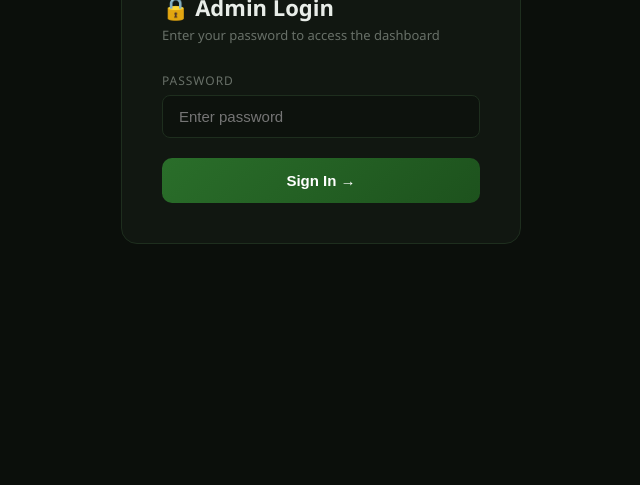
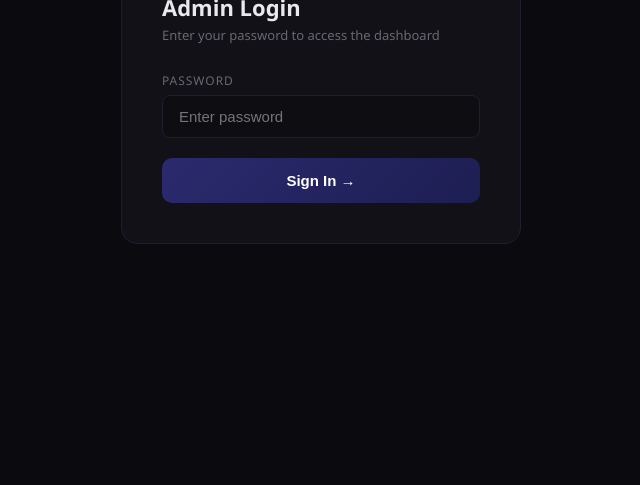
Before and after one commit to bash822/jsego-global, a website: page admin-login.html in a window 1280 px wide. Shown: the part 315-800 px from the top of the page, without its empty margins (319-959 px from the left). Drawn offline with Linux system fonts and the light colour scheme.

Commit message:
update css styles

```diff
--- a/admin-login.html
+++ b/admin-login.html
@@ -8,7 +8,7 @@
   <style>
     * { margin: 0; padding: 0; box-sizing: border-box; }
     body {
-      background: #0b0f0b;
+      background: #0b0b0f;
       font-family: 'Segoe UI', Arial, sans-serif;
       display: flex;
       justify-content: center;
@@ -16,8 +16,8 @@
       min-height: 100vh;
     }
     .box {
-      background: #111711;
-      border: 1px solid #1e2e1e;
+      background: #111117;
+      border: 1px solid #1e1e2e;
       border-radius: 16px;
       padding: 40px;
       width: 100%;
@@ -32,17 +32,17 @@
       margin-bottom: 8px;
     }
     h1 {
-      color: #e8ede8;
+      color: #e8e8ed;
       font-size: 22px;
       margin-bottom: 4px;
     }
     p {
-      color: #687068;
+      color: #686970;
       font-size: 13px;
       margin-bottom: 28px;
     }
     label {
-      color: #687068;
+      color: #686970;
       font-size: 12px;
       text-transform: uppercase;
       letter-spacing: 0.08em;
@@ -51,8 +51,8 @@
     }
     input {
       width: 100%;
-      background: #0d120d;
-      border: 1px solid #1e2e1e;
+      background: #0d0d12;
+      border: 1px solid #1e1f2e;
       border-radius: 8px;
       padding: 12px 16px;
       color: #e8ede8;
@@ -63,7 +63,7 @@
     input:focus { border-color: #c9a84c; }
     button {
       width: 100%;
-      background: linear-gradient(135deg, #2a6e2a, #1d521d);
+      background: linear-gradient(135deg, #2b2a6e, #1d1e52);
       color: #fff;
       border: none;
       border-radius: 10px;
@@ -85,14 +85,14 @@
 <body>
   <div class="box">
     <div class="logo">J-Sego Global Limited</div>
-    <h1>🔒 Admin Login</h1>
+    <h1> Admin Login</h1>
     <p>Enter your password to access the dashboard</p>
 
     <label>Password</label>
     <input type="password" id="pass" placeholder="Enter password" onkeydown="if(event.key==='Enter') login()"/>
 
     <button onclick="login()">Sign In →</button>
-    <div class="error" id="err">❌ Wrong password. Try again.</div>
+    <div class="error" id="err"> Wrong password. Try again.</div>
   </div>
 
   <script>
```
Also changed, not shown: index.html (+1 -1 lines).
